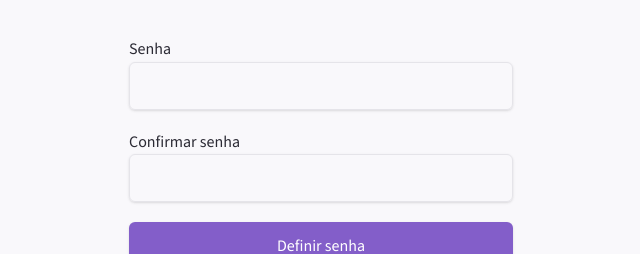
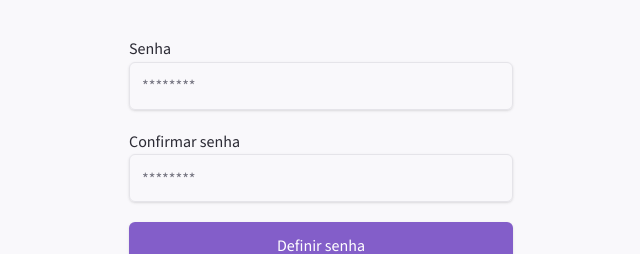
Before and after one commit to Bethel-Report/bethel-frontend, a React (Vite) app: page /definir-senha in a window 1280 px wide. Shown: the part 335-589 px from the top of the page, without its empty margins (319-959 px from the left). Built offline with nearby package versions, Linux system fonts and the light colour scheme.

Commit message:
feat: adding placeholder to reset password page

```diff
--- a/src/features/auth/pages/SetPasswordPage.tsx
+++ b/src/features/auth/pages/SetPasswordPage.tsx
@@ -59,6 +59,7 @@ export function SetPasswordPage() {
                       type="password"
                       autoComplete="new-password"
                       className="h-12 text-lg"
+                      placeholder="********"
                       {...field}
                     />
                   </FormControl>
@@ -78,6 +79,7 @@ export function SetPasswordPage() {
                       type="password"
                       autoComplete="new-password"
                       className="h-12 text-lg"
+                      placeholder="********"
                       {...field}
                     />
                   </FormControl>
```
Also changed, not shown: 1 other file (tests, documents, lock files or other folders).
